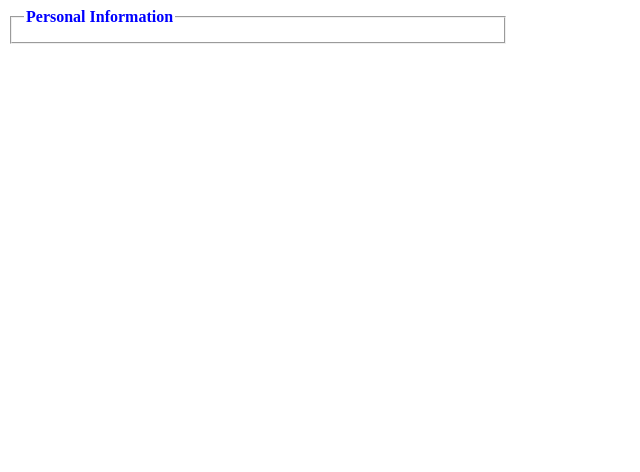
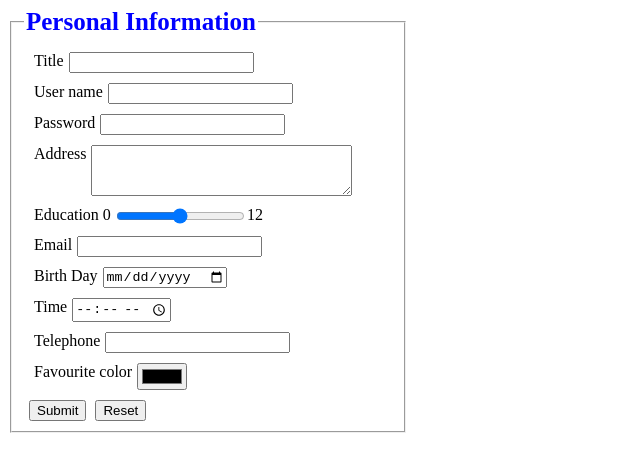
Before and after one commit to NguyenBITC/lab6, a plain HTML site: page personalinfor.html in a window 1280 px wide. Shown: the whole page, without its empty margins (0-640 px from the left). Drawn offline with Linux system fonts and the light colour scheme.

Commit message:
first commit

```diff
--- a/personalinfor.html
+++ b/personalinfor.html
@@ -6,15 +6,35 @@
     <title>Document</title>
     <style>
         form{
-            width: 500px;
+            width: 400px;
             align-items: center;
+        }
+        label{
+            display: flex;
+            margin: 10px;
+        }
+        input,textarea{
+            margin-left: 5px;
         }
     </style>
 </head>
 <body>
     <form action="">
         <fieldset>
-            <legend style="color: blue;"><b>Personal Information</b></legend>
+            <legend style="color: blue; font-size: 25px;"><b>Personal Information</b></legend>
+            <label for="">Title <input type="text" name="" id=""></label>
+            <label for="">User name <input type="text"></label>
+            <label for="">Password <input type="password" name="" id=""></label>
+            <label for="">Address <textarea name="" id="" cols="30" rows="3"></textarea></label>
+            <label for="">Education 0<input type="range" name="" id="" min="0" max="12">12</label>
+            <label for="">Email <input type="email" name="" id=""></label>
+            <label for="">Birth Day <input type="date" name="" id=""></label>
+            <label for="">Time <input type="time" name="" id=""></label>
+            <label for="">Telephone <input type="tel" name="" id=""></label>
+            <label for="">Favourite color <input type="color" name="" id=""></label>
+            <input type="submit" value="Submit">
+            <input type="reset" value="Reset">
+
         </fieldset>
     </form>
 </body>
```
